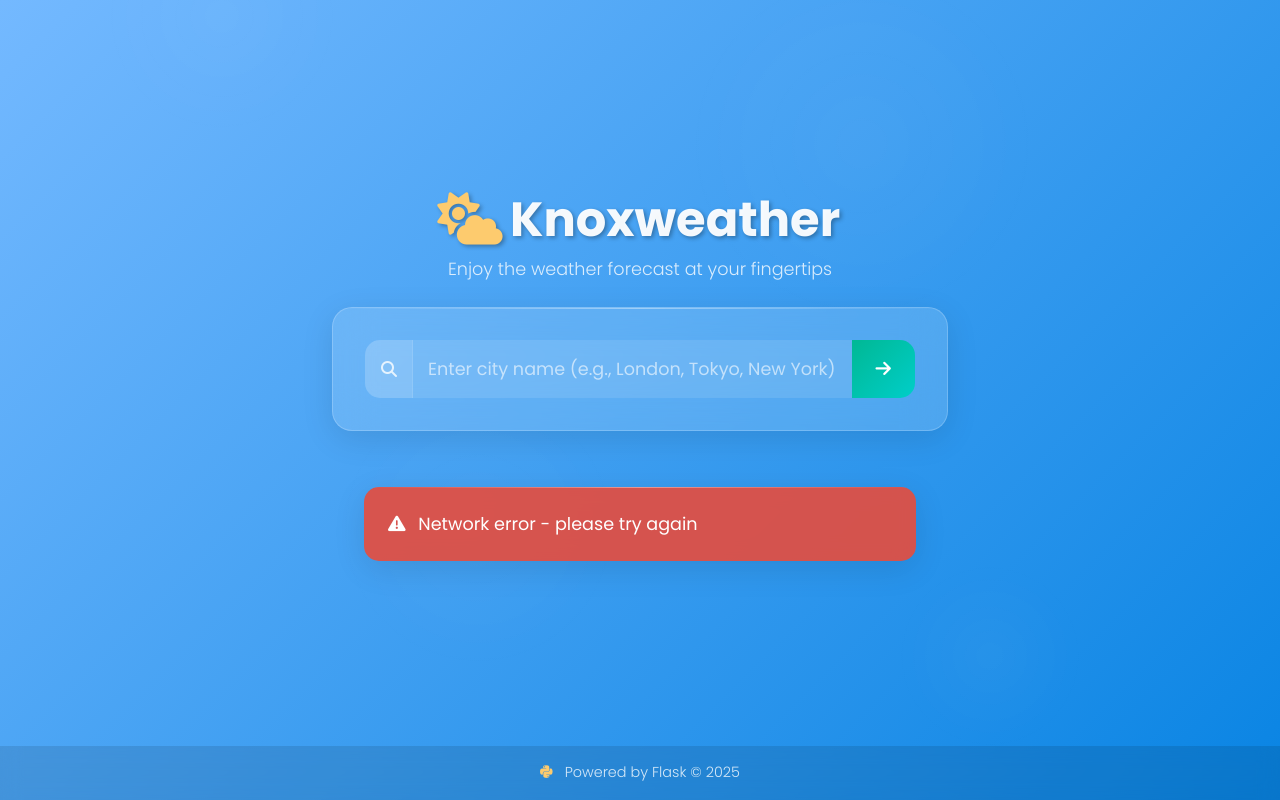
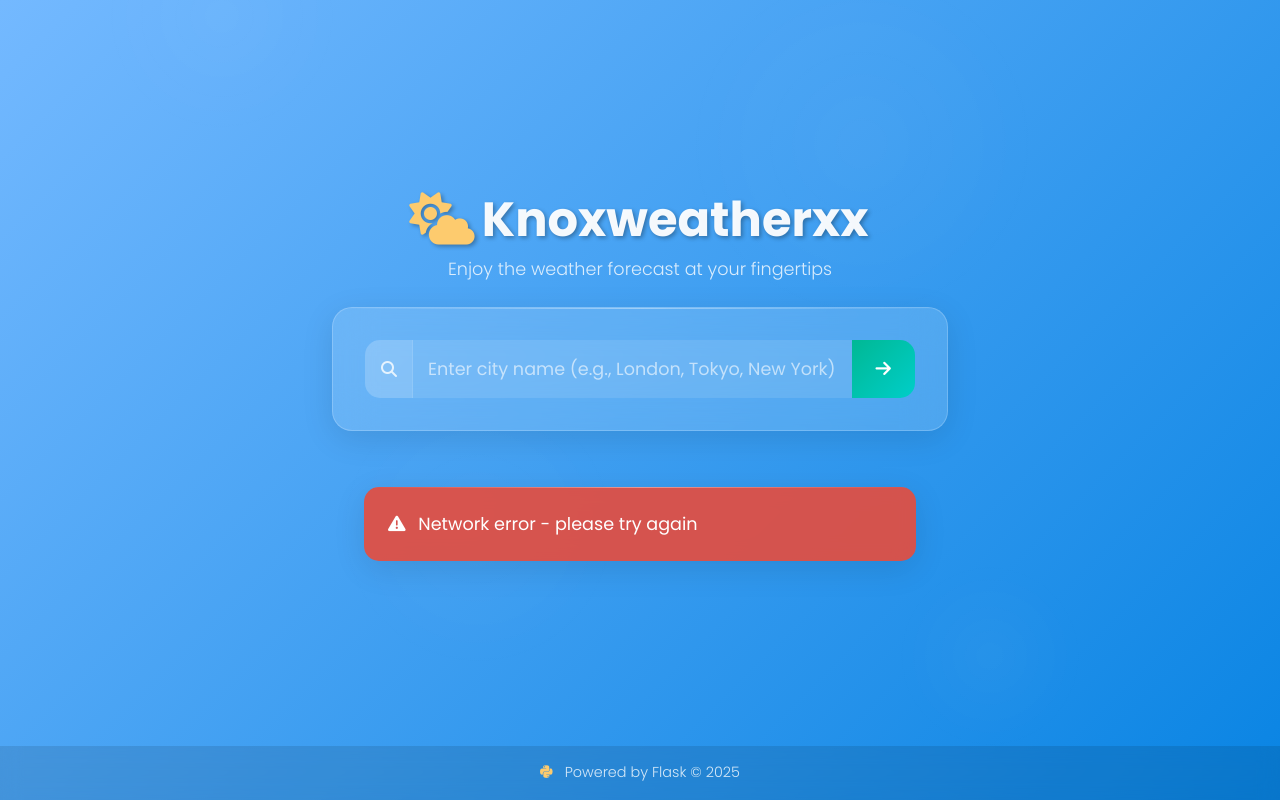
Before and after one commit to Rupeshs11/ClimaEngineX, a Flask app: page / in a window 1280 px wide. Run offline with Flask 3, Linux system fonts and the light colour scheme; data that the repository does not hold is empty.

Commit message:
updated-1

```diff
--- a/templates/index.html
+++ b/templates/index.html
@@ -33,7 +33,7 @@
                 <div class="text-center mb-4 fade-in">
                     <h1 class="app-title">
                         <i class="fas fa-cloud-sun weather-icon-header"></i>
-                        Knoxweather
+                        Knoxweatherxx
                     </h1>
                     <p class="app-subtitle">Enjoy the weather forecast at your fingertips</p>
                 </div>
```
